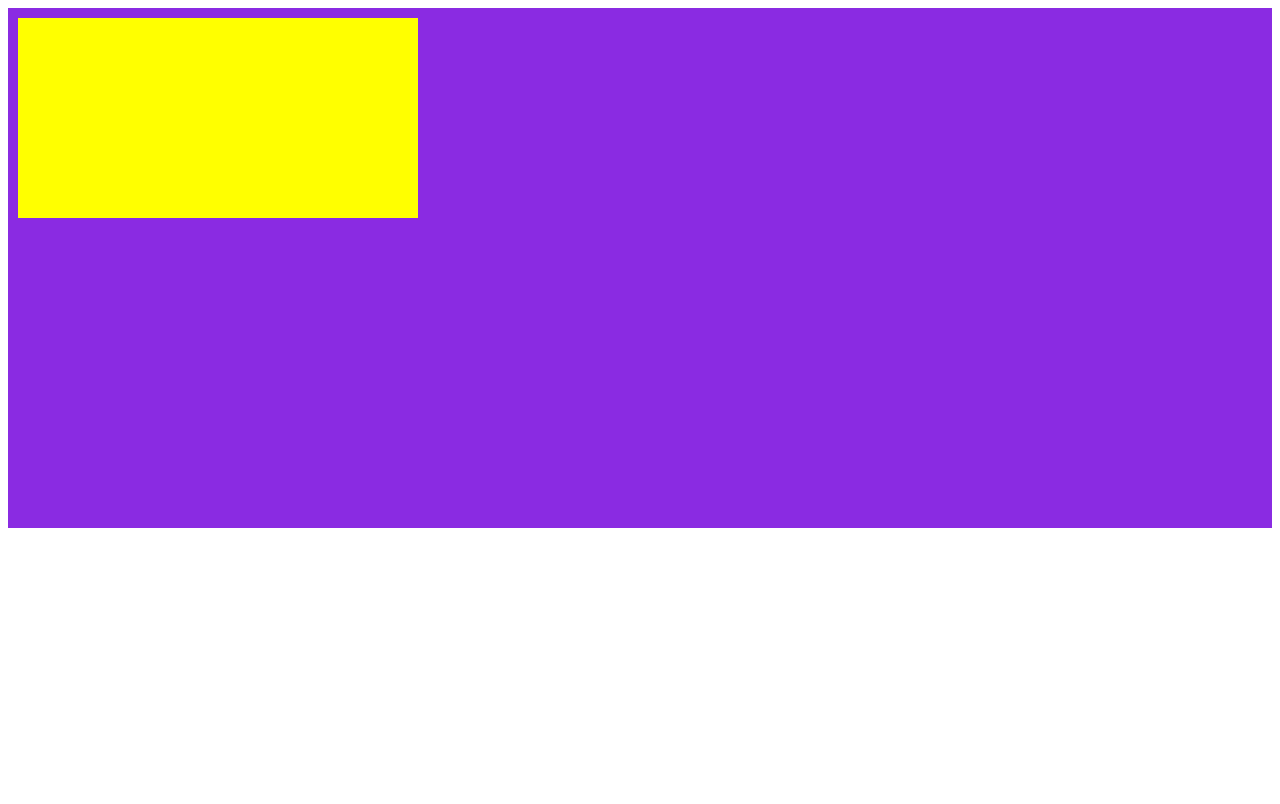
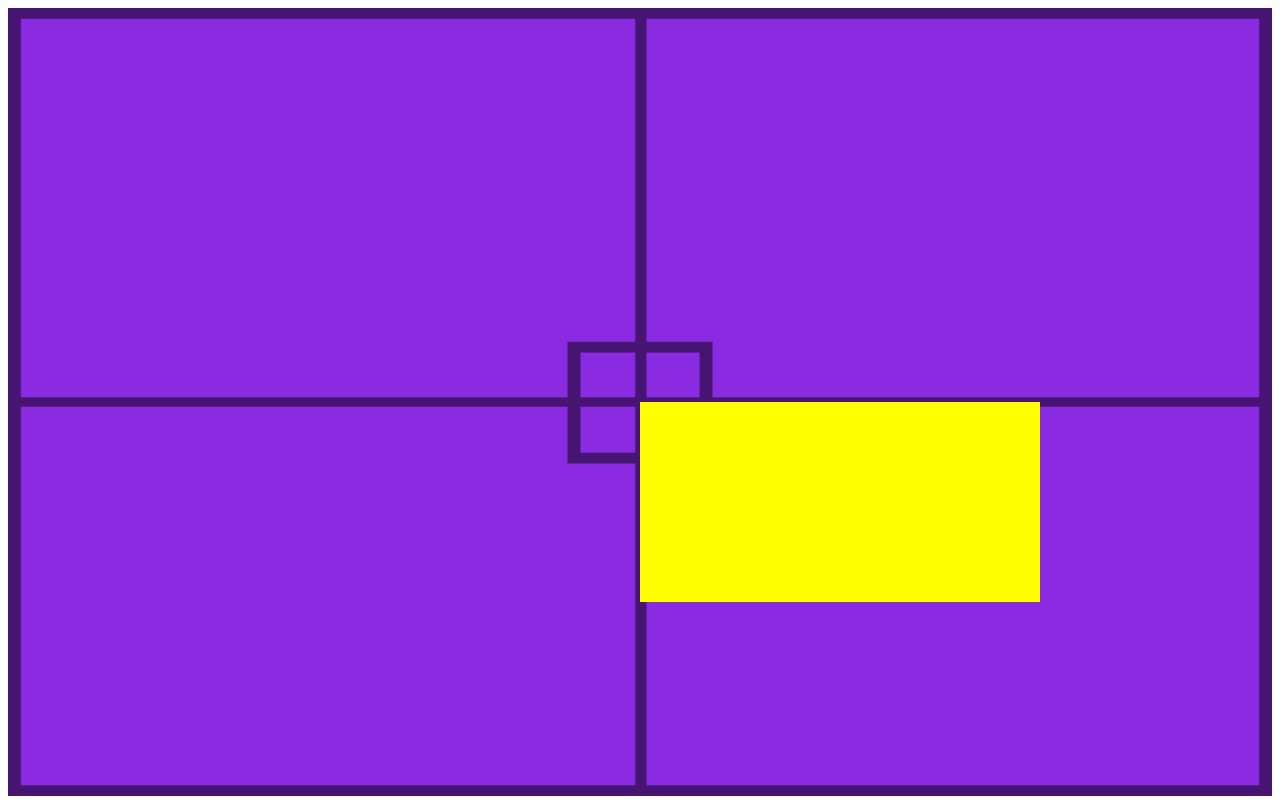
Before and after one commit to Djeferson-Almeida/html-css, a plain HTML site: page ex022_fundo/fundo005.html in a window 1280 px wide. Drawn offline with Linux system fonts and the light colour scheme.

Commit message:
Att fundo005
Atualização do ex 005

```diff
--- a/ex022_fundo/fundo005.html
+++ b/ex022_fundo/fundo005.html
@@ -8,8 +8,10 @@
     <style>
 
         #container{
+            background-image: url(imagens/target001.png);
+            background-size: 100% 100%;
             position: relative;
-            height: 500px;
+            height: 96vh;
             padding: 10px;
             background-color: blueviolet;
         }
@@ -19,6 +21,10 @@
             height: 200px;
             width: 400px;
             background-color: yellow;
+
+            left: 50%;
+            top: 50%;
+
         }
 
     </style>
```
